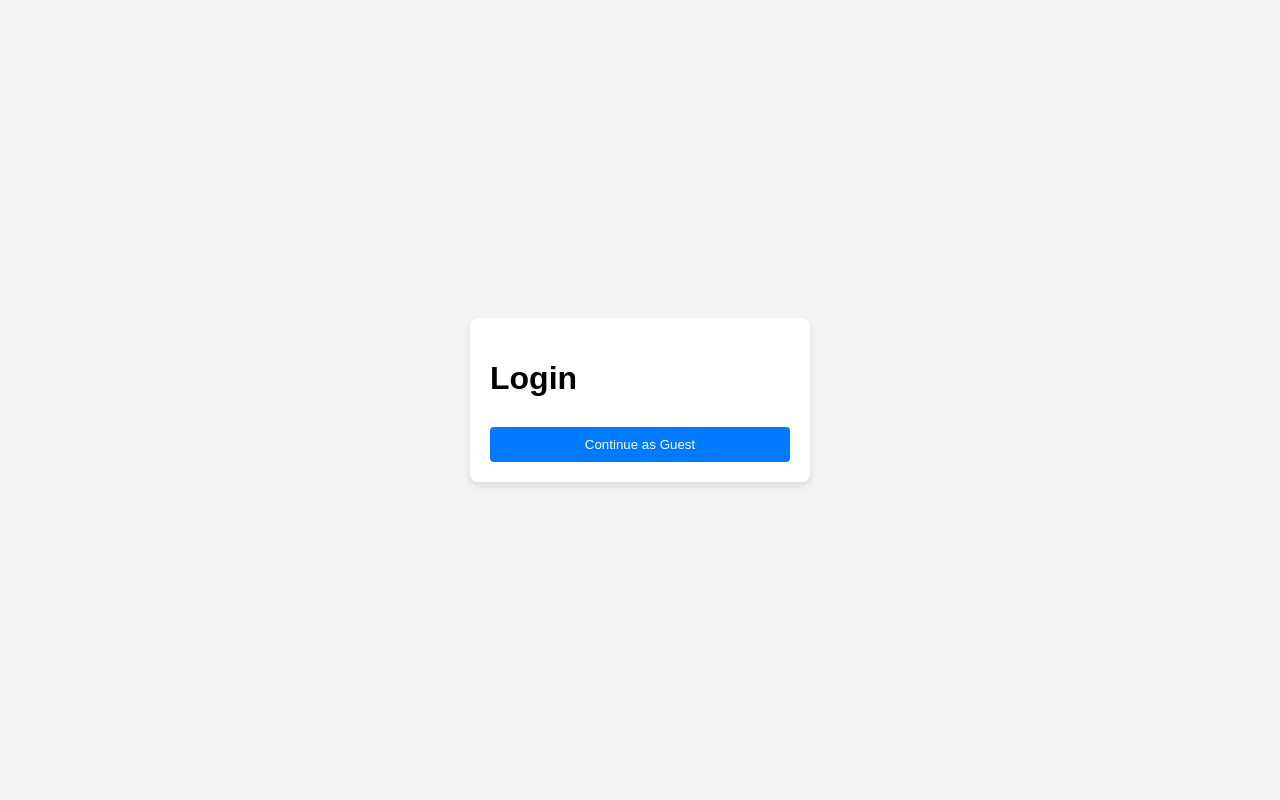
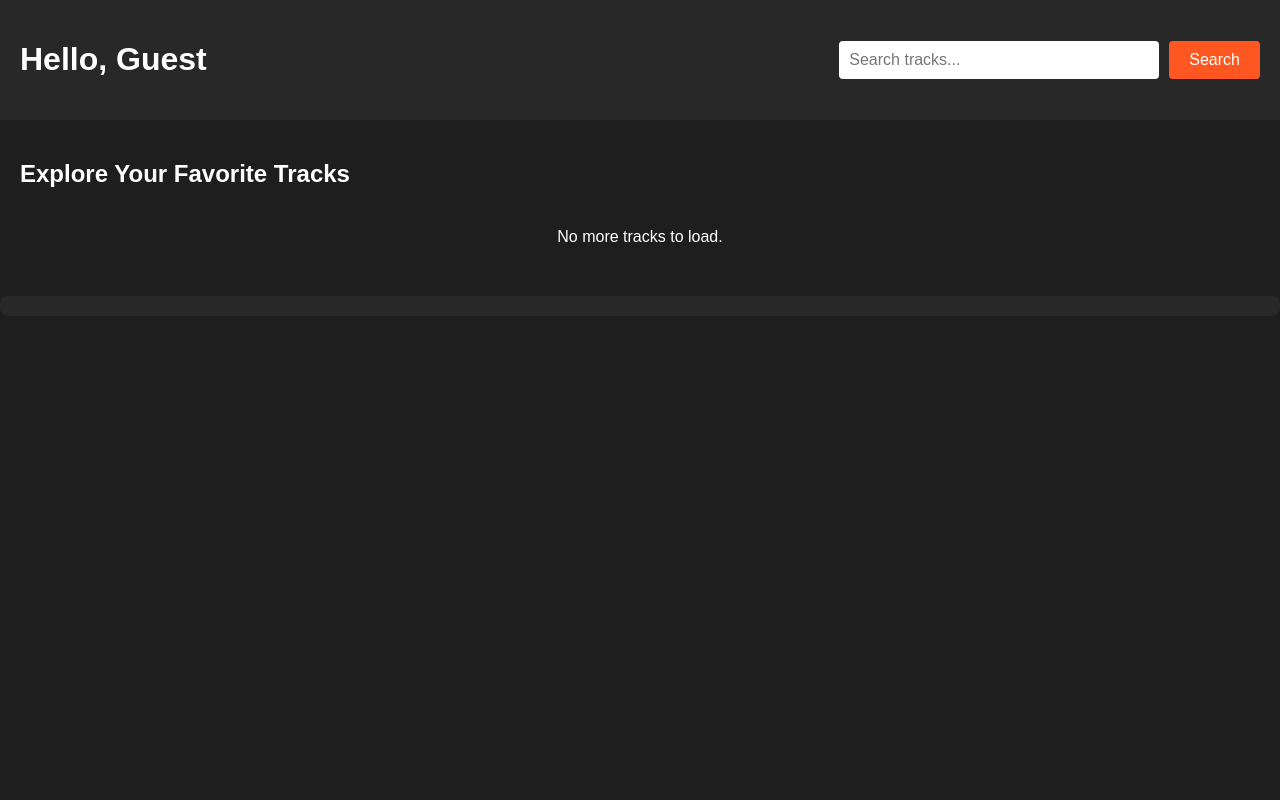
Before and after one commit to AuntL1ke/MusicPlayer, a Django app: page / in a window 1280 px wide. Run offline with Django 5.2, Linux system fonts and the light colour scheme; data that the repository does not hold is empty.

Commit message:
Major fixes

```diff
--- a/main/api.py
+++ b/main/api.py
@@ -1,8 +1,12 @@
 import requests
+import urllib3
+from django.http import JsonResponse
+
+urllib3.disable_warnings(urllib3.exceptions.InsecureRequestWarning)
 
 def search_tracks(query):
     url = f"https://api.deezer.com/search?q={query}"
-    response = requests.get(url)
+    response = requests.get(url, verify=False)  # Вимикаємо перевірку SSL
     if response.status_code == 200:
         data = response.json()
         tracks = []
--- a/main/templates/index.html
+++ b/main/templates/index.html
@@ -19,20 +19,55 @@
             justify-content: space-between;
             align-items: center;
         }
+        header form {
+            display: flex;
+            align-items: center;
+        }
+        header input {
+            padding: 10px;
+            font-size: 16px;
+            border: none;
+            border-radius: 4px;
+            outline: none;
+            margin-right: 10px;
+            width: 300px;
+        }
+        header button {
+            padding: 10px 20px;
+            font-size: 16px;
+            border: none;
+            border-radius: 4px;
+            background-color: #ff5722;
+            color: white;
+            cursor: pointer;
+            transition: background-color 0.3s ease;
+        }
+        header button:hover {
+            background-color: #e64a19;
+        }
         main {
             padding: 20px;
         }
         .tracks {
-            display: flex;
-            flex-wrap: wrap;
+            display: grid;
+            grid-template-columns: repeat(auto-fit, minmax(200px, 1fr));
             gap: 20px;
         }
         .track {
             background-color: #333;
             border-radius: 8px;
             padding: 15px;
-            width: 200px;
             text-align: center;
+            transition: transform 0.2s ease, box-shadow 0.2s ease;
+        }
+        .track:hover {
+            transform: translateY(-5px);
+            box-shadow: 0 4px 15px rgba(0, 0, 0, 0.3);
+        }
+        .track img {
+            border-radius: 8px;
+            width: 100%;
+            height: auto;
         }
         #search-results {
             background-color: #282828;
@@ -40,19 +75,29 @@
             padding: 10px;
             border-radius: 8px;
         }
+        #loader {
+            text-align: center;
+            margin: 20px;
+            display: none;
+        }
+        #end-message {
+            text-align: center;
+            margin: 20px;
+            display: none;
+        }
     </style>
 </head>
 <body>
     <header>
         <h1>Hello, {{ user_type }}</h1>
-        <form method="get" action="{% url 'index' %}">
-            <input type="text" name="query" placeholder="Search tracks..." value="{{ query }}" />
+        <form method="get" action="{% url 'index' %}" id="search-form">
+            <input type="text" name="query" id="search-input" placeholder="Search tracks..." value="{{ query }}" />
             <button type="submit">Search</button>
         </form>
     </header>
     <main>
         <h2>Explore Your Favorite Tracks</h2>
-        <div class="tracks">
+        <div id="tracks-container" class="tracks">
             {% for track in page_obj %}
             <div class="track">
                 <img src="{{ track.cover }}" alt="Album Cover">
@@ -65,43 +110,76 @@
             </div>
             {% endfor %}
         </div>
-
-
-
-        <div class="pagination">
-            {% if page_obj.has_previous %}
-                <a href="?page={{ page_obj.previous_page_number }}&query={{ query }}">Previous</a>
-            {% endif %}
-            <span>Page {{ page_obj.number }} of {{ page_obj.paginator.num_pages }}</span>
-            {% if page_obj.has_next %}
-                <a href="?page={{ page_obj.next_page_number }}&query={{ query }}">Next</a>
-            {% endif %}
-        </div>
+        <div id="loader">Loading...</div>
+        <div id="end-message">No more tracks to load.</div>
     </main>
     <div id="search-results"></div>
 </body>
-<div id="search-results"></div>
+
 <script>
-    document.querySelector('input[name="query"]').addEventListener('input', function() {
-        const query = this.value;
-        if (query.length > 2) {
-            fetch(`/api/search/?query=${query}`)
-                .then(response => response.json())
-                .then(data => {
-                    const resultsContainer = document.getElementById('search-results');
-                    resultsContainer.innerHTML = '';
-                    data.results.forEach(track => {
-                        const trackElement = document.createElement('div');
-                        trackElement.innerHTML = `
-                            <a href="/track/${track.id}/?query=${query}" style="color: white; text-decoration: none;">
-                                ${track.title} - ${track.artist}
-                            </a>`;
-                        resultsContainer.appendChild(trackElement);
+    document.addEventListener('DOMContentLoaded', function () {
+        const tracksContainer = document.getElementById('tracks-container');
+        const loader = document.getElementById('loader');
+        const endMessage = document.getElementById('end-message');
+        const searchInput = document.getElementById('search-input');
+        const searchForm = document.getElementById('search-form');
+        let page = 1;
+        let query = "{{ query }}";
+        let isLoading = false;
+        let hasMoreTracks = true;
+
+        searchInput.addEventListener('input', function () {
+            query = searchInput.value;
+            page = 1;
+            tracksContainer.innerHTML = '';
+            hasMoreTracks = true;
+            loadMoreTracks();
+        });
+
+        async function loadMoreTracks() {
+            if (isLoading || !hasMoreTracks) return;
+            isLoading = true;
+            loader.style.display = 'block';
+
+            const response = await fetch(`?page=${page}&query=${query}`);
+            if (response.ok) {
+                const html = await response.text();
+                const parser = new DOMParser();
+                const doc = parser.parseFromString(html, 'text/html');
+                const newTracks = doc.querySelectorAll('.track');
+
+                if (newTracks.length === 0) {
+                    hasMoreTracks = false;
+                    endMessage.style.display = 'block';
+                } else {
+                    newTracks.forEach(track => {
+                        tracksContainer.appendChild(track);
                     });
-                });
+                    page++;
+                }
+            } else {
+                hasMoreTracks = false;
+                endMessage.style.display = 'block';
+            }
+
+            loader.style.display = 'none';
+            isLoading = false;
         }
+
+        window.addEventListener('scroll', function () {
+            if (window.innerHeight + window.scrollY >= document.body.offsetHeight - 100 && hasMoreTracks && !isLoading) {
+                loadMoreTracks();
+            }
+        });
+
+        searchForm.addEventListener('submit', function (event) {
+            event.preventDefault();
+            query = searchInput.value;
+            page = 1;
+            tracksContainer.innerHTML = '';
+            hasMoreTracks = true;
+            loadMoreTracks();
+        });
     });
 </script>
-
-
 </html>
--- a/main/templates/login.html
+++ /dev/null
@@ -1,51 +0,0 @@
-<!DOCTYPE html>
-<html lang="en">
-<head>
-    <meta charset="UTF-8">
-    <meta name="viewport" content="width=device-width, initial-scale=1.0">
-    <title>Login</title>
-    <style>
-        body {
-            font-family: Arial, sans-serif;
-            background-color: #f4f4f4;
-            display: flex;
-            justify-content: center;
-            align-items: center;
-            height: 100vh;
-            margin: 0;
-        }
-        .login-container {
-            background: white;
-            padding: 20px;
-            border-radius: 8px;
-            box-shadow: 0 4px 6px rgba(0, 0, 0, 0.1);
-            width: 300px;
-        }
-        .login-container h1 {
-            margin-bottom: 20px;
-        }
-        .login-container button {
-            width: 100%;
-            padding: 10px;
-            background-color: #4CAF50;
-            color: white;
-            border: none;
-            border-radius: 4px;
-            cursor: pointer;
-            margin-top: 10px;
-        }
-        .login-container button.guest {
-            background-color: #007BFF;
-        }
-    </style>
-</head>
-<body>
-    <div class="login-container">
-        <h1>Login</h1>
-        <form method="post">
-            {% csrf_token %}
-            <button type="submit" name="guest" class="guest">Continue as Guest</button>
-        </form>
-    </div>
-</body>
-</html>
--- a/main/urls.py
+++ b/main/urls.py
@@ -1,14 +1,8 @@
 from django.urls import path
-from .views import index, login_view, track_detail, logout_view, add_to_collection, collection_view, search_api
+from . import views
 
 urlpatterns = [
-    path('', login_view, name='login'),
-    path('index/', index, name='index'),
-    path('track/<int:track_id>/', track_detail, name='track_detail'),
-
-
-    path('logout/', logout_view, name='logout'),
-    path('add-to-collection/<int:track_id>/', add_to_collection, name='add_to_collection'),
-    path('collection/', collection_view, name='collection'),
-    path('api/search/', search_api, name='search_api'),
+    path('', views.index, name='index'),  # Головна сторінка
+    path('track/<int:track_id>/', views.track_detail, name='track_detail'),  # Деталі треку
+    path('api/search/', views.search_api, name='search_api'),  # API пошуку
 ]
--- a/main/views.py
+++ b/main/views.py
@@ -2,14 +2,27 @@ import requests
 from django.http import JsonResponse
 from django.shortcuts import render, redirect
 from django.core.paginator import Paginator
+import random
 
 def search_tracks(query):
-    url = f"https://api.deezer.com/search?q={query}"
+    # Якщо запит порожній, шукаємо популярні треки
+    if not query:
+        url = "https://api.deezer.com/chart"  # Повертає популярні треки
+    else:
+        url = f"https://api.deezer.com/search?q={query}"
+
     response = requests.get(url)
     if response.status_code == 200:
         data = response.json()
         tracks = []
-        for item in data.get('data', []):
+
+        # Якщо порожній запит, працюємо з "tracks" із chart
+        if not query and 'tracks' in data:
+            items = data['tracks']['data']
+        else:
+            items = data.get('data', [])
+
+        for item in items:
             tracks.append({
                 'id': item['id'],
                 'title': item['title'],
@@ -20,22 +33,54 @@ def search_tracks(query):
         return tracks
     return []
 
+import requests
+from django.http import JsonResponse
+
+def fetch_all_tracks(query):
+    """
+    Функція для отримання всіх треків з API Deezer за допомогою пагінації.
+    """
+    base_url = f"https://api.deezer.com/search?q={query}"
+    tracks = []
+    index = 0  # Початкова позиція для пагінації
+    limit = 25  # Кількість треків на одну сторінку (значення Deezer API за замовчуванням)
+
+    while True:
+        response = requests.get(f"{base_url}&index={index}")
+        if response.status_code != 200:
+            break  # Якщо запит не вдався, зупиняємо
+        data = response.json()
+        if 'data' not in data or not data['data']:
+            break  # Якщо більше немає даних, зупиняємо
+        # Додаємо треки до списку
+        for item in data['data']:
+            tracks.append({
+                'id': item['id'],
+                'title': item['title'],
+                'artist': item['artist']['name'],
+                'cover': item['album']['cover_medium'],
+                'preview': item['preview'],
+            })
+        index += limit  # Переходимо до наступної сторінки
+
+    return tracks
+
+
 def search_api(request):
+    """
+    Django API-представлення для пошуку треків.
+    """
     query = request.GET.get('query', '')
-    tracks = search_tracks(query)
+    if not query:  # Якщо запит порожній, повертаємо популярні треки
+        tracks = search_tracks('')
+    else:
+        tracks = fetch_all_tracks(query)
     return JsonResponse({'results': tracks})
 
 
-def login_view(request):
-    if request.method == 'POST':
-        if 'guest' in request.POST:
-            request.session['is_guest'] = True
-            return redirect('index')
-    return render(request, 'login.html')
-
 def index(request):
-    if not request.session.get('is_guest'):
-        return redirect('login')
+    # if not request.session.get('is_guest'):
+    #     return redirect('login')
 
     query = request.GET.get('query', '')  # Отримуємо запит користувача
     tracks = search_tracks(query)
@@ -46,43 +91,13 @@ def index(request):
     # Передаємо результати пошуку в шаблон
     return render(request, 'index.html', {'page_obj': page_obj, 'user_type': 'Guest', 'query': query})
 
-    if not request.session.get('is_guest'):
-        return redirect('login')
-
-    query = request.GET.get('query', '')  # Пошук виконується за реальним запитом
-    tracks = search_tracks(query)
-    paginator = Paginator(tracks, 10)
-    page_number = request.GET.get('page')
-    page_obj = paginator.get_page(page_number)
-
-    return render(request, 'index.html', {'page_obj': page_obj, 'user_type': 'Guest', 'query': query})
-
 def track_detail(request, track_id):
-    # Отримуємо запит пошуку
     query = request.GET.get('query', '')
-    tracks = search_tracks(query)  # Виконуємо пошук
-    track = next((t for t in tracks if t['id'] == int(track_id)), None)  # Знаходимо трек за ID
+    tracks = fetch_all_tracks(query) if query else search_tracks('')  # Завантажуємо всі треки
+    track = next((t for t in tracks if str(t['id']) == str(track_id)), None)  # Порівнюємо як рядки
 
     if track:
         return render(request, 'track_detail.html', {'track': track})
 
-    # Якщо трек не знайдено, повертаємо на головну
+    # Якщо трек не знайдено, перенаправляємо на головну
     return redirect('index')
-
-
-def logout_view(request):
-    request.session.flush()
-    return redirect('login')
-
-def add_to_collection(request, track_id):
-    track = next((t for t in search_tracks(request.GET.get('query', 'popular')) if t['id'] == int(track_id)), None)
-    if track:
-        if 'collection' not in request.session:
-            request.session['collection'] = []
-        request.session['collection'].append(track)
-        request.session.modified = True
-    return redirect('index')
-
-def collection_view(request):
-    collection = request.session.get('collection', [])
-    return render(request, 'collection.html', {'collection': collection})
```
Also changed, not shown: main/templates/collection.html (deleted, +0 -20 lines), main/templates/track_detail.html (+14 -14 lines).
